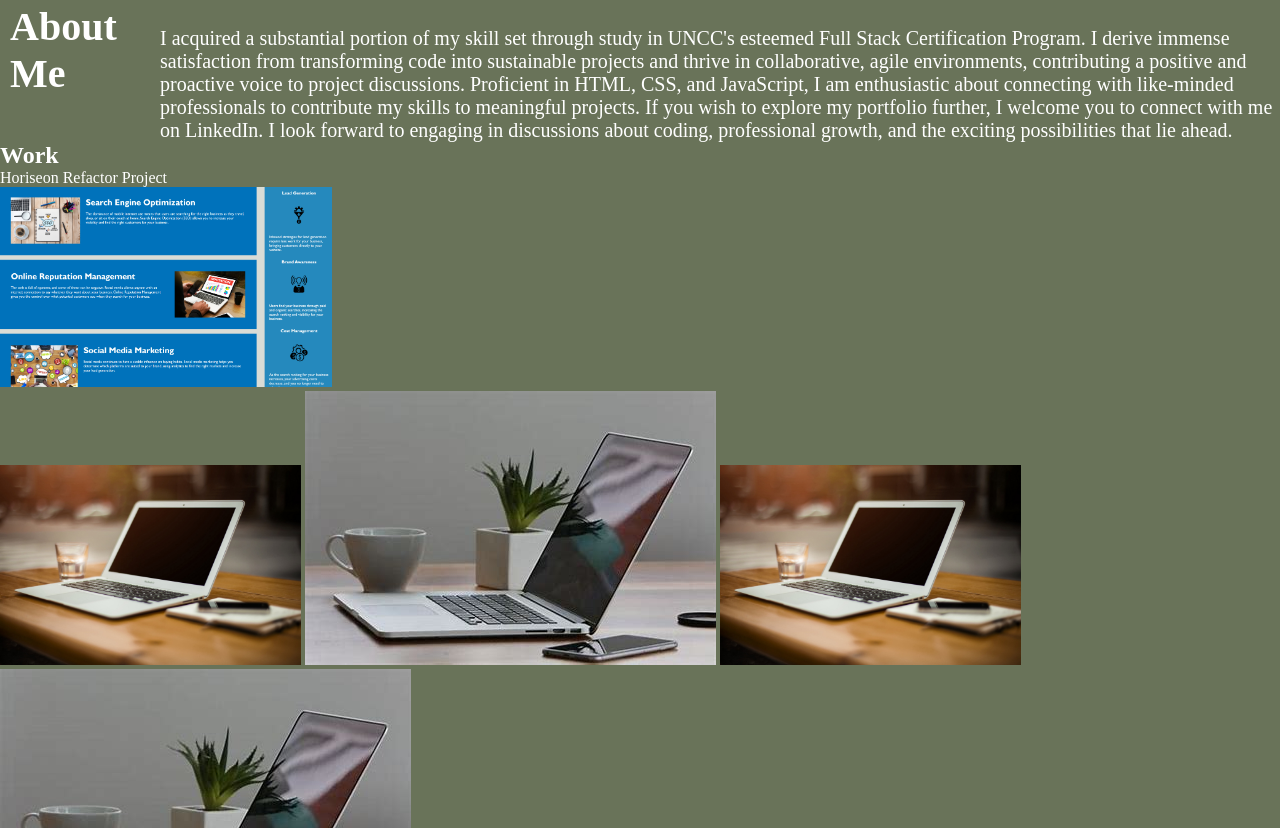
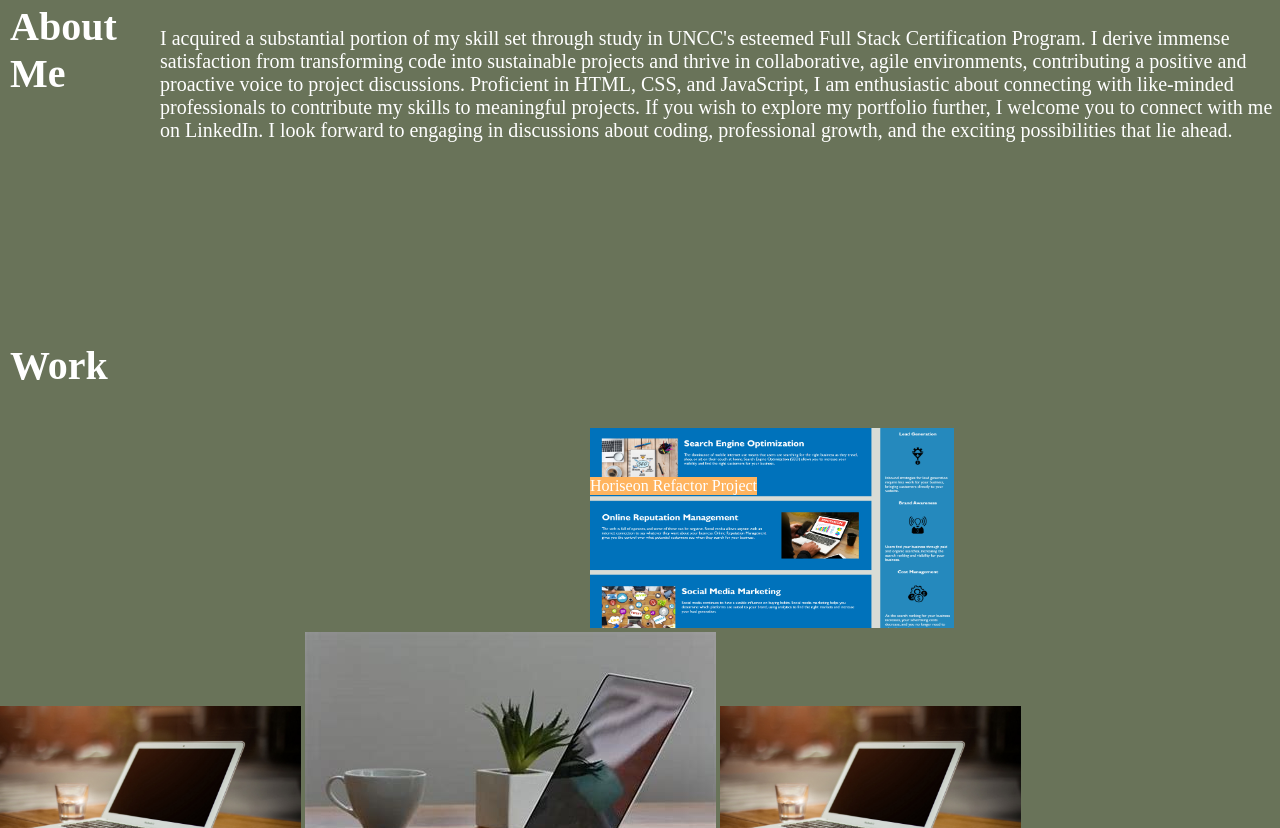
Before and after one commit to JuniperWrenMcGill/McGill-Portfolio, a plain HTML site: page index.html in a window 1280 px wide. Shown: the part 580-1408 px from the top of the page. Drawn offline with Linux system fonts and the light colour scheme.

Commit message:
styled latest project

```diff
--- a/assets/style.css
+++ b/assets/style.css
@@ -91,3 +91,32 @@ main {
     margin-bottom: 0px;
     margin-top: 20px;
 }
+
+/* latest project styling */
+
+.Work img {
+    border: 40px #fff;
+    margin-left: 590px;
+    margin-right: 50px;
+    margin-top: 10%;
+    width: 364px;
+    height:200px ;
+
+}
+
+.Work h2 {
+    text-decoration: none;
+    font-size: 40px;
+    margin-left: 10px;
+    margin-top: 200px;
+    margin-bottom: -7%;
+    font-size: 40px;
+
+}
+
+.Work p {
+    margin-left: 590px;
+    margin-top: 177px;
+    position: absolute;
+    background-color: #ffb45f;
+}
```
